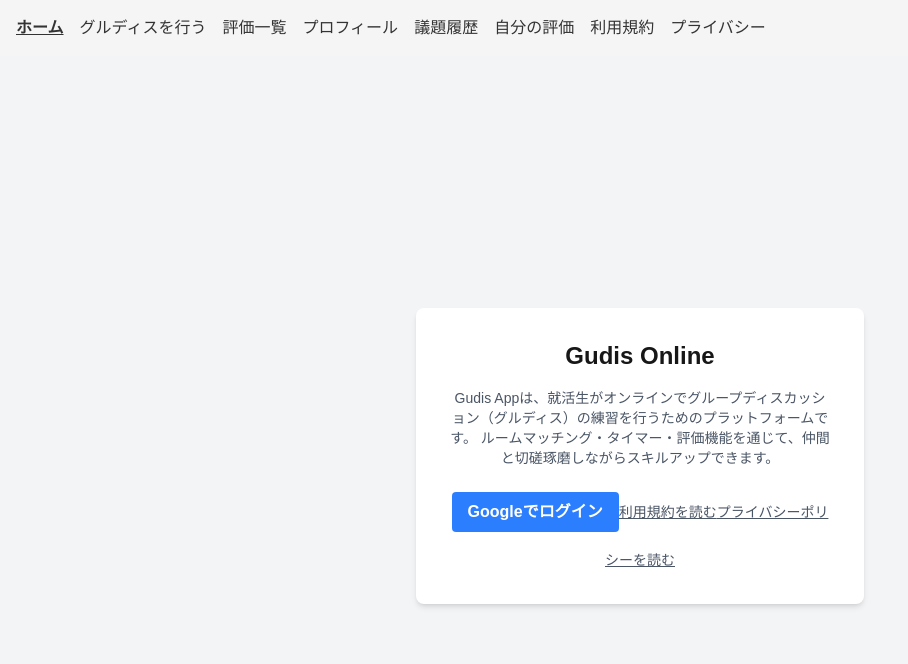
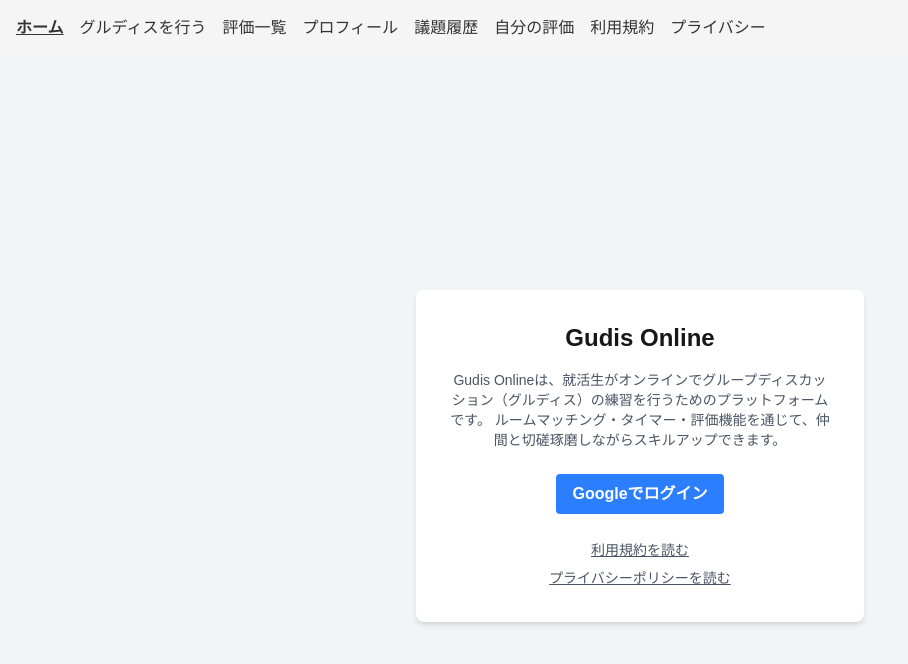
Before and after one commit to yusakufujiwara/gudis-app-v1, a Next.js app: page / in a window 1280 px wide. Shown: the top 664 px of the page, without its empty margins (0-908 px from the left). Built offline with nearby package versions, Linux system fonts and the light colour scheme; no server answers.

Commit message:
Fix homepage layout and add terms/privacy section

```diff
--- a/pages/index.tsx
+++ b/pages/index.tsx
@@ -43,7 +43,7 @@
       <div className="bg-white rounded-lg shadow-md p-8 max-w-md w-full text-center">
         <h1 className="text-2xl font-bold mb-4">Gudis Online</h1>
         <p className="text-gray-600 mb-6 text-sm">
-        Gudis Appは、就活生がオンラインでグループディスカッション（グルディス）の練習を行うためのプラットフォームです。
+        Gudis Onlineは、就活生がオンラインでグループディスカッション（グルディス）の練習を行うためのプラットフォームです。
           ルームマッチング・タイマー・評価機能を通じて、仲間と切磋琢磨しながらスキルアップできます。
        </p>
 
@@ -74,7 +74,8 @@
         )}
 
         {/* 利用規約へのボタン */}
-        <Link href="/terms">
+      <div className="flex flex-col space-y-1 mt-2">
+       <Link href="/terms">
           <a className="text-sm text-gray-600 underline hover:text-gray-800">
             利用規約を読む
           </a>
@@ -86,5 +87,6 @@
         </Link>
       </div>
     </div>
+  </div>
   );
 }
```
